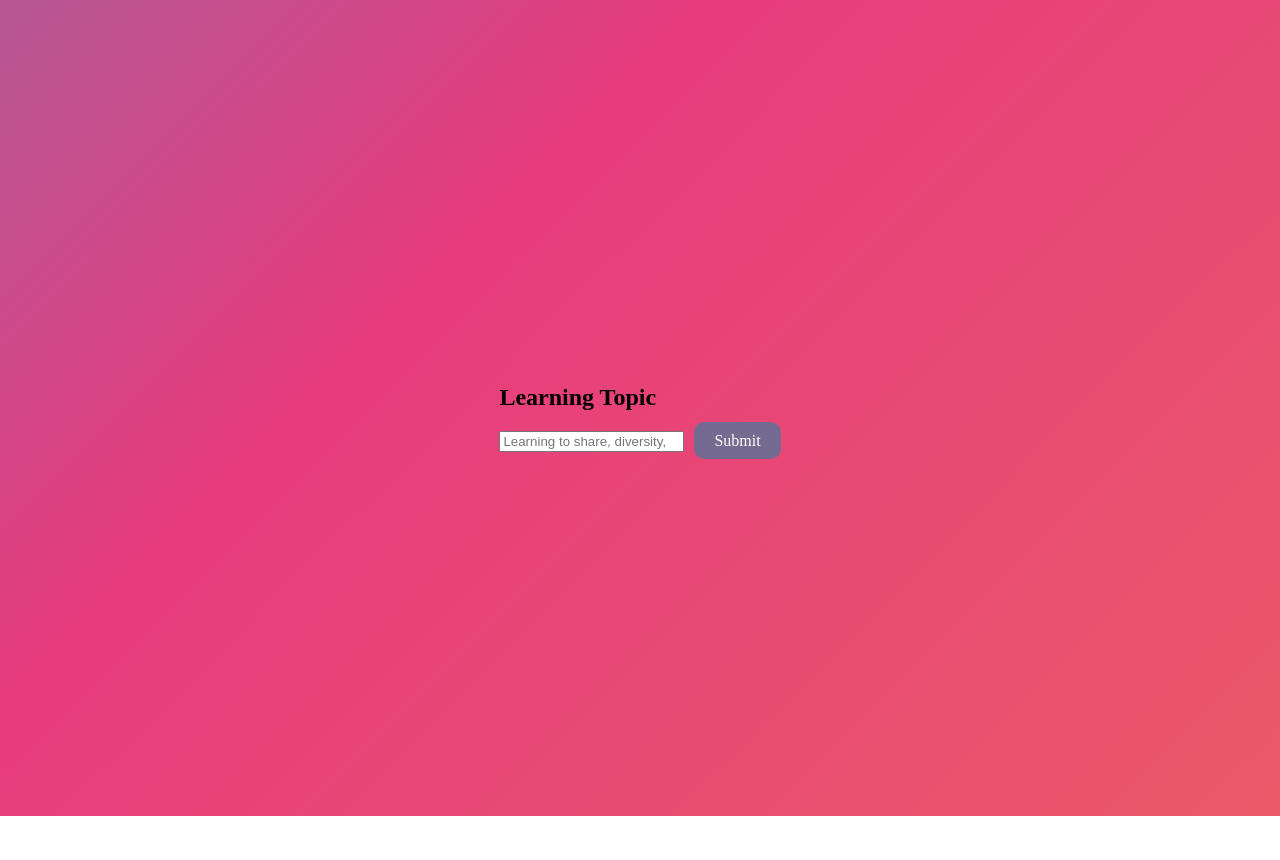
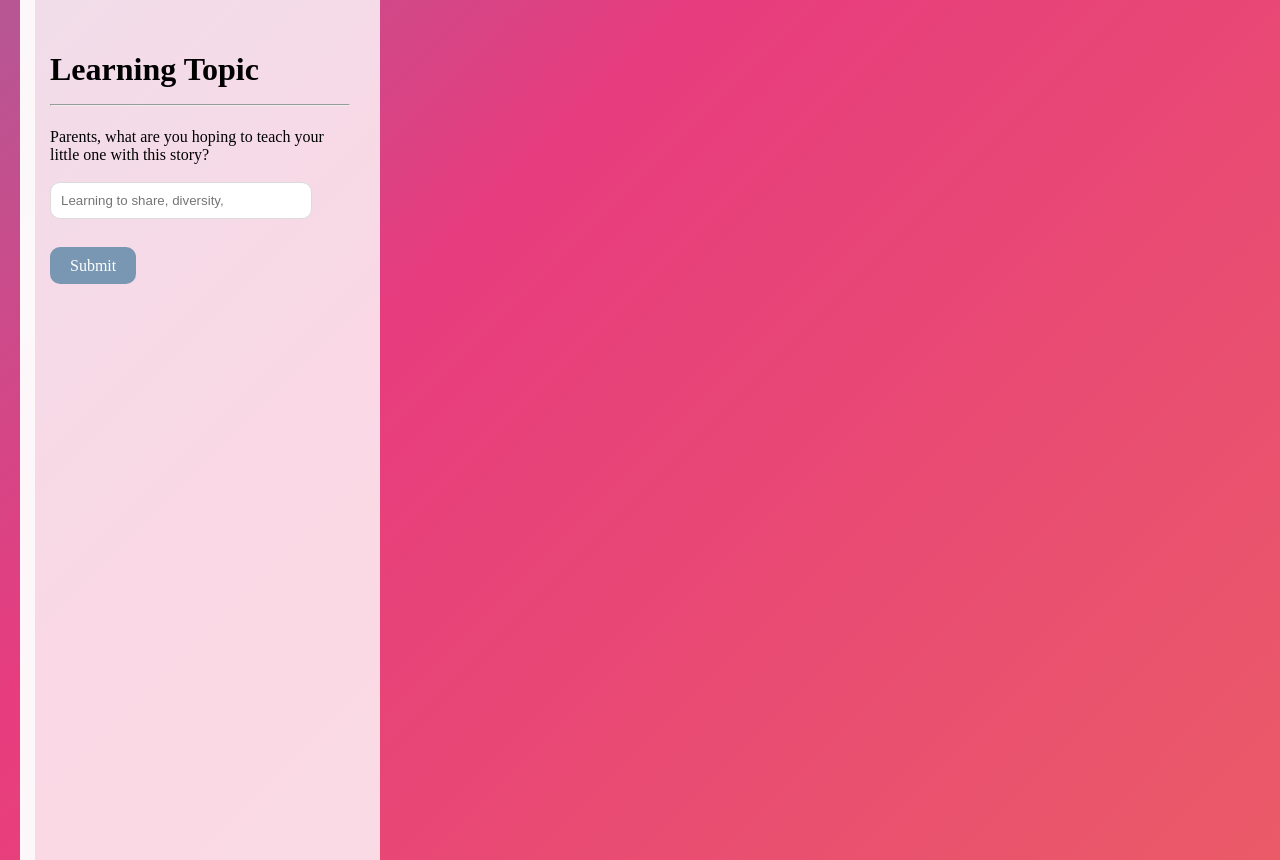
Before and after one commit to InsaneH4/picturebook-gen, a React (Vite) app in the folder frontend/: page /MainHub in a window 1280 px wide. Before the commit the page ends 816 px from the top, so only its background shows below. Built offline with nearby package versions, Linux system fonts and the light colour scheme.

Commit message:
home edits

```diff
--- a/frontend/src/pages/Home.tsx
+++ b/frontend/src/pages/Home.tsx
@@ -7,9 +7,8 @@ const Home: React.FC = () => {
   return (
     <div className="body">
       <div className="content">
-        <h1 className="header">Welcome to Our Picturebook</h1>
+        <h1 className="header">Welcome to OurBook</h1>
         <p className="text">
-          Welcome to our interactive story creation platform! Children actively shape the story through choices, enhanced by gamification elements like rewards and badges. We prioritize education, aligning story generation with learning objectives. AI-powered guidance ensures positive choices, while parents can monitor their children's storytelling. Plus, we offer visual customization for a truly personalized experience. Join us and unleash creativity in a fun and educational way!
         </p>
         <br/>
         <Link to="/signup" className="button">
--- a/frontend/src/pages/Signup.tsx
+++ b/frontend/src/pages/Signup.tsx
@@ -10,10 +10,10 @@ const Signup: React.FC = () => {
         <h1 className="header">Sign Up</h1>
         <p className="text">Sign up for our service here.</p>
         <div className="input-group">
-          <input type="text" placeholder="Username" className="input-field" />
+          <input type="text" placeholder="Username" className="prompt-input" />
         </div>
         <div className="input-group">
-          <input type="password" placeholder="Password" className="input-field" />
+          <input type="password" placeholder="Password" className="prompt-input" />
         </div>
         <br/>
         <Link to="/mainhub" className="button">
--- a/frontend/src/pages/childmode.tsx
+++ b/frontend/src/pages/childmode.tsx
@@ -13,18 +13,27 @@ function ChildMode() {
   return (
     <div className="child-mode-body">
       <div className="content">
-        <h1 className="child-mode-header">Child Mode</h1>
-        <p className="child-mode-prompt">Let's write a story about...</p>
-        <input
+        <h1>
+          Child Mode
+          <hr/>
+        </h1>
+        <div className="child-mode-prompt">
+          <h4>Let's write a story about...</h4>
+          Here's where we can describe your character. What do they look like? How do they behave?
+          <br/>
+          <br/>
+        <input className="prompt-input"
           type="text"
           placeholder="Finish the prompt"
           value={storyPrompt}
-          onChange={handlePromptChange}
-          className="prompt-input"
-        />
+          onChange={handlePromptChange}/>
+        </div>
         <div className="button-group">
           <Link to="/mainhub" className="button">
             Go to Main Hub
+          </Link>
+          <Link to="/mainhub" className="button">
+            Start
           </Link>
         </div>
       </div>
--- a/frontend/src/pages/mainhub.tsx
+++ b/frontend/src/pages/mainhub.tsx
@@ -6,12 +6,21 @@ const MainHub = () => {
   return (
     <div>
       {/* Input field for user prompt */}
-      <div className="prompt-form">
-        <h2>Learning Topic</h2>
-        <input
+      <div className="content">
+        <h1>
+          Learning Topic
+          <hr/>
+        </h1>
+        Parents, what are you hoping to teach your little one with this story?
+        <br/>
+        <br/>
+        <div>
+        <input className="prompt-input"
           type="text"
           placeholder="Learning to share, diversity, "
         />
+        </div>
+        <br/>
         <Link to="/childmode" className="button">
           Submit
         </Link>
--- a/frontend/src/pages/styles.css
+++ b/frontend/src/pages/styles.css
@@ -9,6 +9,7 @@ body {
   justify-content: center;
   align-items: center;
 }
+
 
 @keyframes gradient {
   0% {
@@ -22,11 +23,15 @@ body {
   }
 }
 
+.child-mode-header {
+  justify-content: right;
+}
+
 .prompt-input {
   width: 80%;
   padding: 10px;
   border-radius: 10px;
-  border: 1px solid #ccc;
+  border: 1px solid #dbdbdb;
   margin-bottom: 20px;
   justify-content: center;
   align-items: center;
@@ -44,9 +49,10 @@ body {
   padding: 10px 20px;
   text-decoration: none;
   border-radius: 10px;
+  justify-content: center;
   border: none;
   align-items: center;
-  margin-left: 10px; /* Add margin between buttons */
+  margin-right: 10px; /* Add margin between buttons */
 }
 
 .button:hover {
@@ -54,7 +60,23 @@ body {
 }
 
 .content {
-  padding: 20px;
+  width: 300px;
+  padding: 30px;
+  left: 20px;
+  top: 0;
+  justify-content: left;
   background-color: rgba(255, 255, 255, 0.8);
-  border-radius: 10px;
+  position: absolute;
+  height: 100vh; /* Set the height to 100% of the viewport height */
 }
+
+.content:before {
+  content: "";
+  position: absolute;
+  justify-content: left;
+  top: 0;
+  left: 0; /* Adjust this value to control the width of the ribbon */
+  width: 15px; /* Adjust this value to control the width of the ribbon */
+  height: 100%;
+  background: rgba(255, 255, 255, 0.8); /* Match the background color */
+}
```
